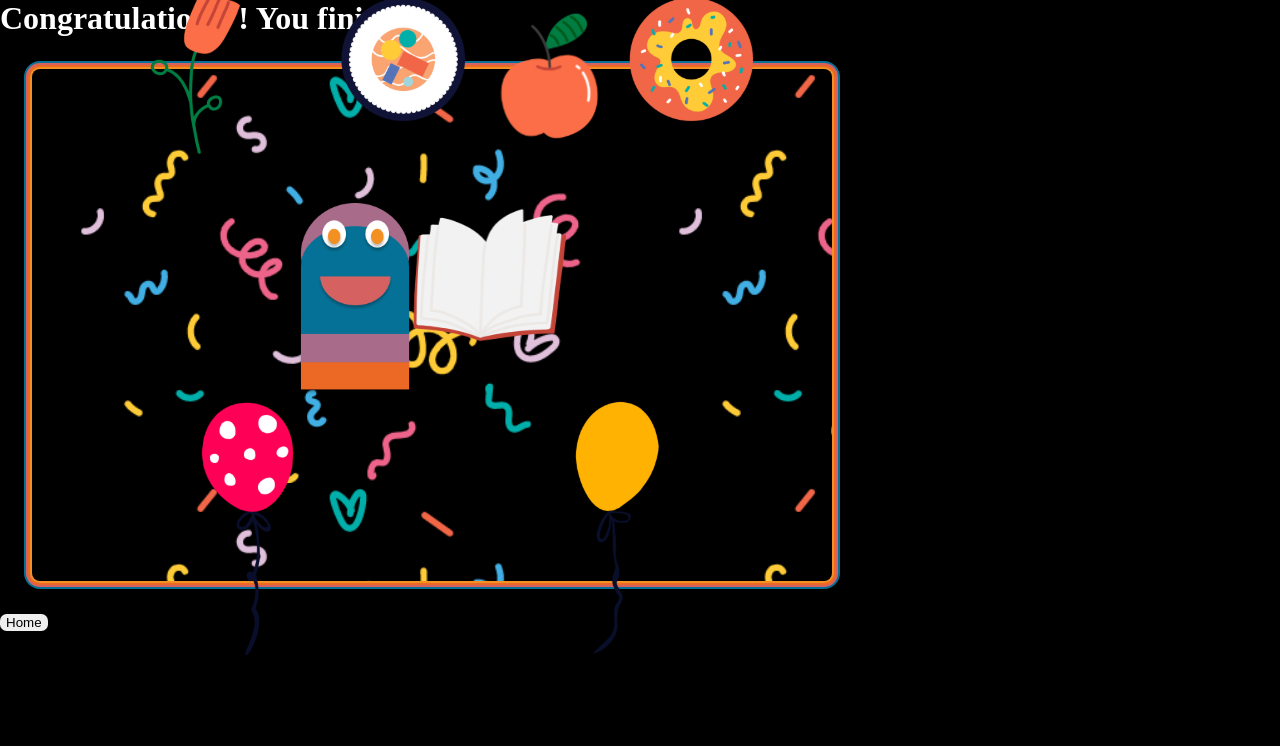
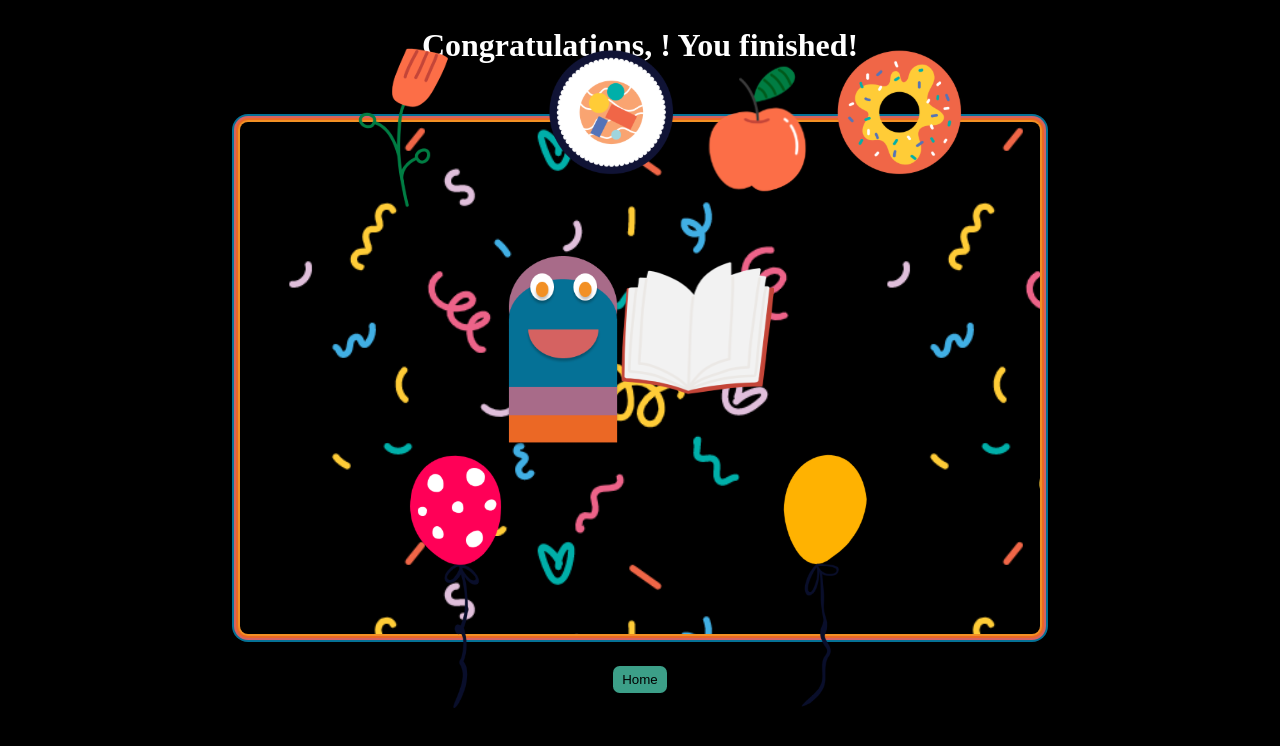
Before and after one commit to kellydinneen/book-worm-fe, a React (Create React App) app: page /celebration in a window 1280 px wide. Shown: the top 746 px of the page. Built offline with nearby package versions, Linux system fonts and the light colour scheme.

Commit message:
Update styling

```diff
--- a/src/Celebration/Celebration.scss
+++ b/src/Celebration/Celebration.scss
@@ -1,5 +1,17 @@
 @import '../style/variables';
 
+.buttonHome {
+  background-color: $fifth-accent-color;
+  color: $primary-background;
+  height: 2em;
+  width: 4em;
+}
+.celebrationDisplay {
+  align-items: center;
+  display: flex;
+  flex-direction: column;
+  justify-content: center;
+}
 .celebrationStation {
   background-color: $primary-background;
   background-image: url('../assets/confetti.svg');
--- a/src/Header/_Header.scss
+++ b/src/Header/_Header.scss
@@ -17,12 +17,9 @@ h1 {
   -webkit-text-stroke: 1.5px $primary-background;
 }
 
-h2 {
+.greeting {
+  color: white;
   margin: 0;
-}
-
-.greeting {
-  color: $first-accent-color;
 }
 
 .header-container {
```
